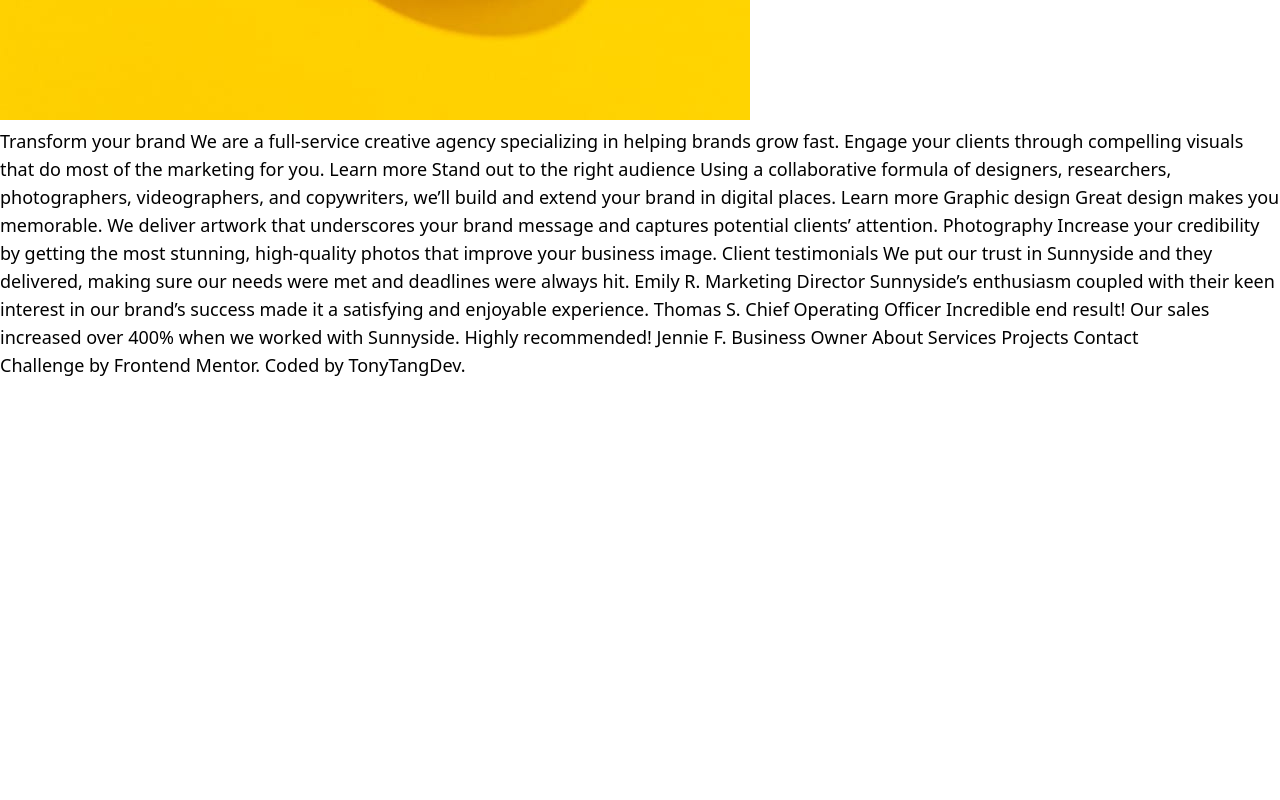
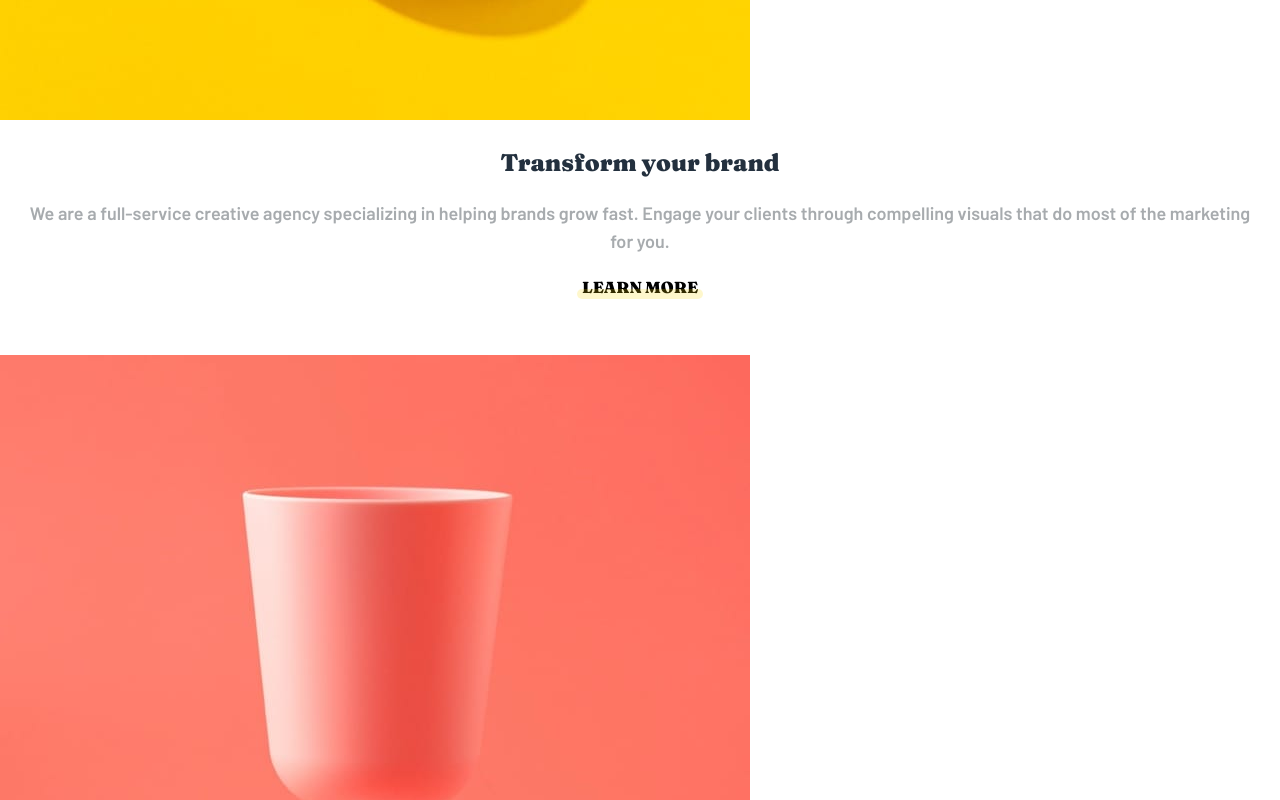
Before and after one commit to tonytangdev/fm-sunnyside-agency, a Next.js app: page / in a window 1280 px wide. Shown: the part 1580-2380 px from the top of the page. Before the commit the page ends 1959 px from the top, so only its background shows below. Built offline with nearby package versions, Linux system fonts and the light colour scheme.

Commit message:
Transform your brand

```diff
--- /dev/null
+++ b/components/TransformYourBrand.tsx
@@ -0,0 +1,22 @@
+interface Props {
+
+}
+
+export const TransformYourBrand = (props: Props) => {
+    return (
+        <div className="p-5 text-center flex flex-col items-center mb-9">
+            <div className="w-[80%] mb-5">
+                <h2 className="font-fraunces font-black text-2xl text-very-dark-desaturated-blue">
+                    Transform your brand
+                </h2>
+            </div>
+            <div className="mb-5">
+                <p className="font-barlow text-grayish-blue">
+                    We are a full-service creative agency specializing in helping brands grow fast.
+                    Engage your clients through compelling visuals that do most of the marketing for you.
+                </p>
+            </div>
+            <a href="#" className="font-fraunces font-black text-base  custom-link relative">LEARN MORE</a>
+        </div>
+    )
+}
--- a/pages/index.tsx
+++ b/pages/index.tsx
@@ -3,9 +3,11 @@ import Head from 'next/head'
 import Image from 'next/image'
 import { Hero } from '../components/Hero'
 import { Menu } from '../components/Menu'
+import { TransformYourBrand } from '../components/TransformYourBrand'
 import SunnySideSvg from '../public/logo.svg'
+import EggImage from "../public/mobile/image-transform.jpg"
+import CupImage from '../public/mobile/image-stand-out.jpg'
 
-import EggImage from "../public/mobile/image-transform.jpg"
 
 
 const Home: NextPage = () => {
@@ -30,16 +32,17 @@ const Home: NextPage = () => {
       <main>
         <Hero />
         <Image src={EggImage} alt="egg" />
+        <TransformYourBrand />
+        <Image src={CupImage} alt="cup" />
       </main>
 
 
 
-      Transform your brand
 
-      We are a full-service creative agency specializing in helping brands grow fast.
-      Engage your clients through compelling visuals that do most of the marketing for you.
 
-      Learn more
+
+
+
 
       Stand out to the right audience
 
--- a/styles/globals.css
+++ b/styles/globals.css
@@ -17,3 +17,18 @@
   --grayish-blue: hsl(210, 4%, 67%);
   --white: hsl(0, 0%, 100%);
 }
+
+.custom-link::after {
+  content: "";
+  position: absolute;
+  bottom: 0px;
+  height: 0.6rem;
+  background-color: var(--yellow);
+  opacity: 20%;
+  width: 100%;
+  left: -5px;
+  border-radius: 10px;
+  box-sizing: content-box;
+  padding-left: 5px;
+  padding-right: 5px;
+}
--- a/tailwind.config.js
+++ b/tailwind.config.js
@@ -24,7 +24,7 @@ module.exports = {
         "grayish-blue": "var(--grayish-blue)",
         "white": "var(--white)"
       }
-    },
+    }
   },
   variants: {
     extend: {},
```
